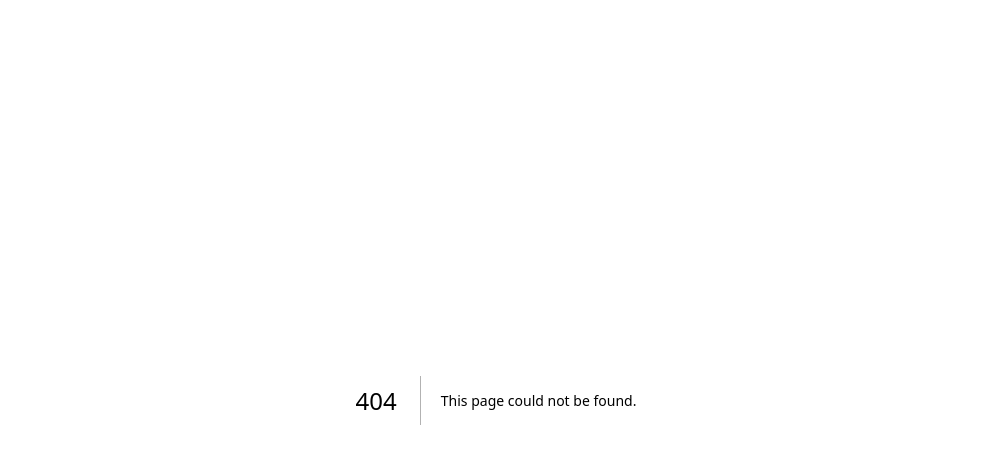
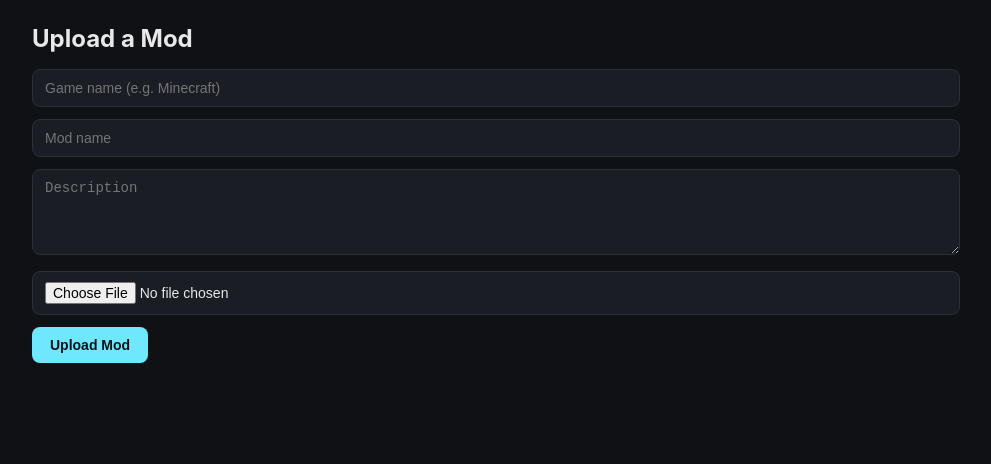
Before and after one commit to rish1-b/modking, a Next.js app: page /upload in a window 1280 px wide. Before the commit this address had no page. Shown: the top 464 px of the page, without its empty margins (144-1135 px from the left). Built offline with nearby package versions, Linux system fonts and the light colour scheme; no server answers.

Commit message:
Implement mod upload functionality
This component allows users to upload mods by providing a game name, mod name, description, and file. It handles user authentication, file upload to Supabase storage, and inserts mod details into the database.

```diff
--- /dev/null
+++ b/pages/upload.js
@@ -0,0 +1,105 @@
+import { useState } from 'react';
+import { useRouter } from 'next/router';
+import { supabase } from '../lib/supabaseClient';
+
+export default function Upload() {
+  const router = useRouter();
+  const [gameName, setGameName] = useState('');
+  const [modName, setModName] = useState('');
+  const [description, setDescription] = useState('');
+  const [file, setFile] = useState(null);
+  const [submitting, setSubmitting] = useState(false);
+  const [error, setError] = useState('');
+
+  async function handleSubmit(e) {
+    e.preventDefault();
+    setError('');
+
+    if (!file) {
+      setError('Please choose a mod file to upload.');
+      return;
+    }
+
+    setSubmitting(true);
+
+    const {
+      data: { user },
+    } = await supabase.auth.getUser();
+
+    if (!user) {
+      setError('Please log in first to upload a mod.');
+      setSubmitting(false);
+      return;
+    }
+
+    const filePath = `${user.id}/${Date.now()}_${file.name}`;
+    const { error: uploadError } = await supabase.storage
+      .from('mod-files')
+      .upload(filePath, file);
+
+    if (uploadError) {
+      setError(uploadError.message);
+      setSubmitting(false);
+      return;
+    }
+
+    const { data: publicUrlData } = supabase.storage
+      .from('mod-files')
+      .getPublicUrl(filePath);
+
+    const { error: insertError } = await supabase.from('mods').insert({
+      creator_id: user.id,
+      game_name: gameName,
+      mod_name: modName,
+      description,
+      file_url: publicUrlData.publicUrl,
+    });
+
+    setSubmitting(false);
+
+    if (insertError) {
+      setError(insertError.message);
+    } else {
+      router.push('/');
+    }
+  }
+
+  return (
+    <div className="container">
+      <h2 style={{ marginBottom: 16 }}>Upload a Mod</h2>
+      <form onSubmit={handleSubmit}>
+        <input
+          className="input"
+          placeholder="Game name (e.g. Minecraft)"
+          value={gameName}
+          onChange={(e) => setGameName(e.target.value)}
+          required
+        />
+        <input
+          className="input"
+          placeholder="Mod name"
+          value={modName}
+          onChange={(e) => setModName(e.target.value)}
+          required
+        />
+        <textarea
+          className="textarea"
+          placeholder="Description"
+          rows={4}
+          value={description}
+          onChange={(e) => setDescription(e.target.value)}
+        />
+        <input
+          className="input"
+          type="file"
+          onChange={(e) => setFile(e.target.files[0])}
+          required
+        />
+        {error && <p style={{ color: '#ff6b6b', marginBottom: 12 }}>{error}</p>}
+        <button className="btn" type="submit" disabled={submitting}>
+          {submitting ? 'Uploading...' : 'Upload Mod'}
+        </button>
+      </form>
+    </div>
+  );
+  }
```
